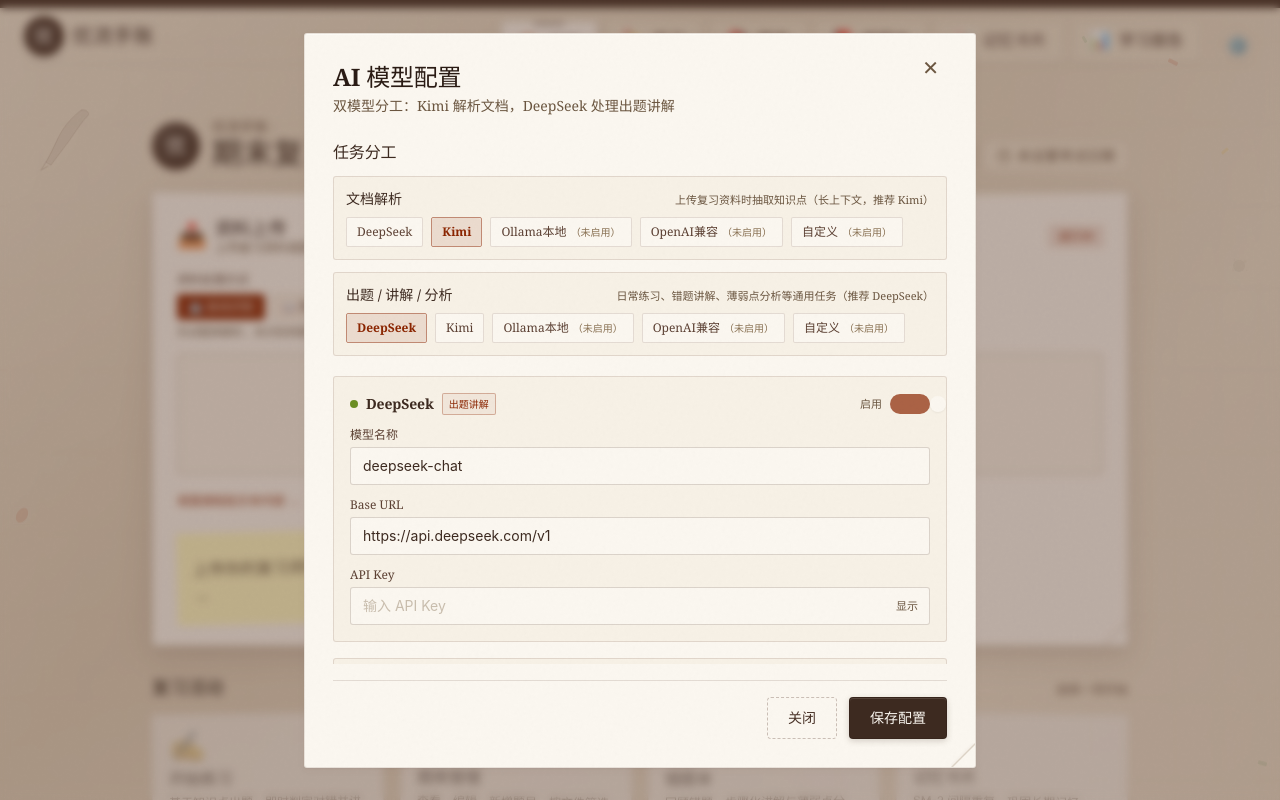
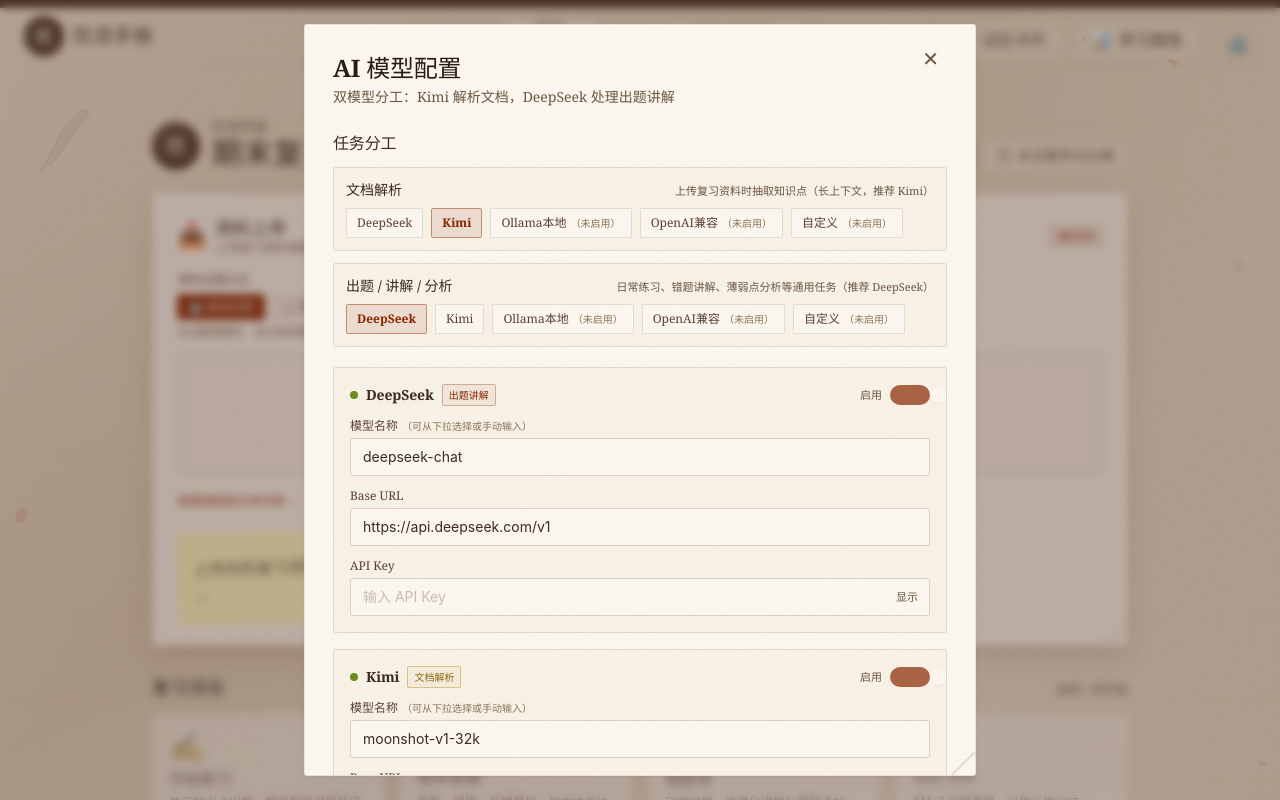
Before and after one commit to mingxingjun/mdlnyy, a React (Vite) app: page /mdlnyy/my-notes in a window 1280 px wide. Both pictures are taken after a click on the button "⚙️". Shown: the top 800 px of the page. Built offline with nearby package versions, Linux system fonts and the light colour scheme; a web font is replaced by a local one.

Commit message:
feat: AI学习助手多Agent协同设计
Co-authored-by: traeagent <traeagent@users.noreply.github.com>

```diff
--- a/src/components/Layout.tsx
+++ b/src/components/Layout.tsx
@@ -1,5 +1,5 @@
-import { useState } from 'react';
-import { motion, AnimatePresence } from 'framer-motion';
+import { useState, type ReactNode } from 'react';
+import { motion } from 'framer-motion';
 import ErrorBoundary from './ErrorBoundary';
 import FallbackView from './FallbackView';
 import ThreeLayerBackground from './ThreeLayerBackground';
@@ -13,39 +13,56 @@
 import QuestionBank from '@/pages/QuestionBank';
 import { useAppStore } from '@/store/useAppStore';
 
-function renderView(activeView: string) {
-  switch (activeView) {
-    case 'practice':
-      return <Practice />;
-    case 'wrongbook':
-      return <Wrongbook />;
-    case 'memory':
-      return <MemoryCards />;
-    case 'supervisor':
-      return <Supervisor />;
-    case 'questionbank':
-      return <QuestionBank />;
-    case 'dashboard':
-    default:
-      return <Dashboard />;
-  }
-}
+type ViewKey = 'dashboard' | 'practice' | 'wrongbook' | 'memory' | 'supervisor' | 'questionbank';
+
+const VIEW_COMPONENTS: Record<ViewKey, () => ReactNode> = {
+  dashboard: () => <Dashboard />,
+  practice: () => <Practice />,
+  wrongbook: () => <Wrongbook />,
+  memory: () => <MemoryCards />,
+  supervisor: () => <Supervisor />,
+  questionbank: () => <QuestionBank />,
+};
+
+const VIEW_ORDER: ViewKey[] = ['dashboard', 'practice', 'wrongbook', 'memory', 'supervisor', 'questionbank'];
 
 function ViewRouter() {
-  const activeView = useAppStore((s) => s.activeView);
+  const activeView = useAppStore((s) => s.activeView) as ViewKey;
+
+  // Keep-alive：记录已挂载过的视图，切换时保留组件状态（不卸载）。
+  // 使用「渲染期间调整 state」模式（React 官方推荐），避免 useEffect 延迟一帧导致闪烁。
+  const [mounted, setMounted] = useState<Set<ViewKey>>(() => new Set([activeView]));
+  if (!mounted.has(activeView)) {
+    setMounted(new Set(mounted).add(activeView));
+  }
+
   return (
     <ErrorBoundary resetKeys={[activeView]} fallback={<FallbackView><ViewRouter /></FallbackView>}>
-      <AnimatePresence mode="wait">
-        <motion.div
-          key={activeView}
-          initial={{ opacity: 0, y: -20, rotate: -4, scale: 0.98 }}
-          animate={{ opacity: 1, y: 0, rotate: 0, scale: 1 }}
-          exit={{ opacity: 0, y: 10, rotate: 2, scale: 0.98 }}
-          transition={{ duration: 0.4, ease: [0.22, 1, 0.36, 1] }}
-        >
-          {renderView(activeView)}
-        </motion.div>
-      </AnimatePresence>
+      {/* 渲染所有已访问过的视图，非激活视图用 hidden 隐藏以保留状态 */}
+      {VIEW_ORDER.filter((key) => mounted.has(key)).map((key) => {
+        const isActive = key === activeView;
+        const Comp = VIEW_COMPONENTS[key];
+        return (
+          <div
+            key={key}
+            hidden={!isActive}
+            aria-hidden={!isActive}
+            className={isActive ? 'block' : 'hidden'}
+          >
+            {isActive ? (
+              <motion.div
+                initial={{ opacity: 0, y: -12, rotate: -3, scale: 0.985 }}
+                animate={{ opacity: 1, y: 0, rotate: 0, scale: 1 }}
+                transition={{ duration: 0.35, ease: [0.22, 1, 0.36, 1] }}
+              >
+                <Comp />
+              </motion.div>
+            ) : (
+              <Comp />
+            )}
+          </div>
+        );
+      })}
     </ErrorBoundary>
   );
 }
--- a/src/components/ModelSettingsModal.tsx
+++ b/src/components/ModelSettingsModal.tsx
@@ -4,7 +4,7 @@
 import VintageButton from './VintageButton';
 import { loadModelSettings, saveModelSettings } from '@/lib/models/api';
 import type { ModelConfig, ModelProvider, ModelSettings, ModelTaskType } from '@/lib/models/types';
-import { DEFAULT_PROVIDERS } from '@/lib/models/types';
+import { DEFAULT_PROVIDERS, MODEL_OPTIONS } from '@/lib/models/types';
 import { useToastStore } from './Toast';
 
 interface ModelSettingsModalProps {
@@ -164,8 +164,8 @@
                 </button>
               </div>
 
-              {/* 可滚动主体区 */}
-              <div className="overflow-y-auto -mx-1 px-1 pb-1 mt-1 min-h-0 max-h-[calc(100vh-16rem)]">
+              {/* 可滚动主体区：用 flex-1 + min-h-0 自适应剩余高度，避免固定 max-h 在小屏裁切 */}
+              <div className="flex-1 overflow-y-auto -mx-1 px-1 pb-1 mt-1 min-h-0">
               {/* 任务分工 */}
               <h3 className="font-serif text-base text-ink-800 font-semibold mb-3 mt-5">任务分工</h3>
               <div className="space-y-3 mb-5">
@@ -275,18 +275,32 @@
                         </div>
                       </div>
 
-                      {/* Model name */}
+                      {/* Model name —— datalist 提供常用模型下拉，同时允许自定义输入 */}
                       <div className="mb-3">
-                        <label htmlFor={`cfg-model-${key}`} className="block text-xs font-serif text-ink-600 mb-1">模型名称</label>
+                        <label htmlFor={`cfg-model-${key}`} className="block text-xs font-serif text-ink-600 mb-1">
+                          模型名称
+                          {MODEL_OPTIONS[key].length > 0 && (
+                            <span className="text-[10px] text-ink-400 ml-1">（可从下拉选择或手动输入）</span>
+                          )}
+                        </label>
                         <input
                           id={`cfg-model-${key}`}
                           type="text"
+                          list={`model-options-${key}`}
                           value={config.model}
                           onChange={(e) => updateProvider(key, 'model', e.target.value)}
-                          placeholder="模型名称"
+                          placeholder="选择或输入模型 ID"
                           aria-label={`${PROVIDER_LABELS[key]} 模型名称`}
+                          autoComplete="off"
                           className={inputClass}
                         />
+                        {MODEL_OPTIONS[key].length > 0 && (
+                          <datalist id={`model-options-${key}`}>
+                            {MODEL_OPTIONS[key].map((opt) => (
+                              <option key={opt.id} value={opt.id}>{opt.label}</option>
+                            ))}
+                          </datalist>
+                        )}
                       </div>
 
                       {/* Base URL */}
--- a/src/components/ThreeLayerBackground.tsx
+++ b/src/components/ThreeLayerBackground.tsx
@@ -1,4 +1,4 @@
-import { useMemo, type ReactNode } from 'react';
+import { memo, useMemo, type ReactNode } from 'react';
 import { motion, useReducedMotion } from 'framer-motion';
 import { cn } from '@/lib/utils';
 
@@ -110,7 +110,7 @@
   );
 }
 
-export default function ThreeLayerBackground({ children, className }: ThreeLayerBackgroundProps) {
+function ThreeLayerBackgroundInner({ children, className }: ThreeLayerBackgroundProps) {
   const reduce = useReducedMotion();
   const decorItems = useMemo<DecorItem[]>(() => {
     const colors = [
@@ -267,7 +267,6 @@
                 key={item.id}
                 style={posStyle}
                 {...floatAnimation(item.floatDelay, 4 + (item.id % 4))}
-                className="backdrop-blur-[1px]"
               >
                 {item.type === 'feather' && <FeatherPen style={{ opacity: 0.4 }} />}
                 {item.type === 'confetti' && <Confetti size={item.size} color={item.color} rotation={item.rotation} />}
@@ -279,7 +278,7 @@
           }
 
           return (
-            <div key={item.id} style={posStyle} className="backdrop-blur-[1px]">
+            <div key={item.id} style={posStyle}>
               {item.type === 'feather' && <FeatherPen style={{ opacity: 0.4 }} />}
               {item.type === 'confetti' && <Confetti size={item.size} color={item.color} rotation={item.rotation} />}
               {item.type === 'snippet' && <SmallSnippet color={item.color} rotation={item.rotation} />}
@@ -303,3 +302,7 @@
     </div>
   );
 }
+
+// memo：背景装饰为静态内容，父组件状态变化时无需重渲染
+const ThreeLayerBackground = memo(ThreeLayerBackgroundInner);
+export default ThreeLayerBackground;
--- a/src/lib/agents/definitions.ts
+++ b/src/lib/agents/definitions.ts
@@ -148,7 +148,8 @@
       },
     ],
     temperature: 0.5,
-    maxTokens: 4096,
+    // 单批最多 8 题，4096 易被截断导致题目不完整；提升至 8192 保证完整输出
+    maxTokens: 8192,
   },
 
   /* ───────────── Explanation Agent 讲解 ───────────── */
--- a/src/lib/models/types.ts
+++ b/src/lib/models/types.ts
@@ -99,3 +99,41 @@
   doc_parse: 'kimi',
   chat: 'deepseek',
 };
+
+/**
+ * 各厂商可选模型 ID 列表（2026 年最新可用模型）。
+ * 用于 AI 配置页面的模型选择下拉，同时允许用户自定义输入。
+ */
+export const MODEL_OPTIONS: Record<ModelProvider, { id: string; label: string }[]> = {
+  deepseek: [
+    { id: 'deepseek-chat', label: 'deepseek-chat（通用对话，稳定）' },
+    { id: 'deepseek-reasoner', label: 'deepseek-reasoner（推理增强）' },
+  ],
+  kimi: [
+    { id: 'moonshot-v1-8k', label: 'moonshot-v1-8k（短文档）' },
+    { id: 'moonshot-v1-32k', label: 'moonshot-v1-32k（中长文档，推荐）' },
+    { id: 'moonshot-v1-128k', label: 'moonshot-v1-128k（超长文档）' },
+  ],
+  ollama: [
+    { id: 'qwen2.5:7b', label: 'qwen2.5:7b（轻量通用）' },
+    { id: 'qwen2.5:14b', label: 'qwen2.5:14b（中等）' },
+    { id: 'qwen2.5:32b', label: 'qwen2.5:32b（高质量）' },
+    { id: 'qwen2.5-coder:7b', label: 'qwen2.5-coder:7b（代码）' },
+    { id: 'llama3.3:70b', label: 'llama3.3:70b（大模型）' },
+    { id: 'deepseek-r1:7b', label: 'deepseek-r1:7b（推理）' },
+    { id: 'deepseek-r1:14b', label: 'deepseek-r1:14b（推理）' },
+    { id: 'gemma3:4b', label: 'gemma3:4b（轻量）' },
+    { id: 'phi4:14b', label: 'phi4:14b（推理）' },
+    { id: 'mistral:7b', label: 'mistral:7b（通用）' },
+  ],
+  openai: [
+    { id: 'gpt-4o-mini', label: 'gpt-4o-mini（快速经济）' },
+    { id: 'gpt-4o', label: 'gpt-4o（多模态旗舰）' },
+    { id: 'gpt-4.1-mini', label: 'gpt-4.1-mini（高效）' },
+    { id: 'gpt-4.1', label: 'gpt-4.1（高精度）' },
+    { id: 'gpt-4.1-nano', label: 'gpt-4.1-nano（最经济）' },
+    { id: 'o4-mini', label: 'o4-mini（推理轻量）' },
+    { id: 'o3-mini', label: 'o3-mini（推理经济）' },
+  ],
+  custom: [],
+};
--- a/src/pages/Dashboard.tsx
+++ b/src/pages/Dashboard.tsx
@@ -749,11 +749,15 @@
    ═══════════════════════════════════════════════════════ */
 
 function MaterialUploadCard() {
-  const {
-    materials, addMaterial, updateMaterial, removeMaterial,
-    addKnowledgePoints, replaceQuestionsByMaterial,
-    setLearningState, learningState,
-  } = useAppStore();
+  // 选择器订阅：避免任意 store 变更触发本组件重渲染
+  const materials = useAppStore((s) => s.materials);
+  const addMaterial = useAppStore((s) => s.addMaterial);
+  const updateMaterial = useAppStore((s) => s.updateMaterial);
+  const removeMaterial = useAppStore((s) => s.removeMaterial);
+  const addKnowledgePoints = useAppStore((s) => s.addKnowledgePoints);
+  const replaceQuestionsByMaterial = useAppStore((s) => s.replaceQuestionsByMaterial);
+  const setLearningState = useAppStore((s) => s.setLearningState);
+  const learningState = useAppStore((s) => s.learningState);
   const { addToast } = useToastStore();
 
   const fileInputRef = useRef<HTMLInputElement>(null);
@@ -1308,10 +1312,12 @@
    ═══════════════════════════════════════════════════════ */
 
 function ActivityCardList() {
-  const {
-    learningState, wrongQuestions, memoryCards, questions,
-    setActiveView,
-  } = useAppStore();
+  // 选择器订阅：仅订阅本组件实际使用的字段
+  const learningState = useAppStore((s) => s.learningState);
+  const wrongQuestions = useAppStore((s) => s.wrongQuestions);
+  const memoryCards = useAppStore((s) => s.memoryCards);
+  const questions = useAppStore((s) => s.questions);
+  const setActiveView = useAppStore((s) => s.setActiveView);
 
   const today = useMemo(() => todayISO(), []);
   const dueCardsCount = useMemo(
--- a/src/pages/Practice.tsx
+++ b/src/pages/Practice.tsx
@@ -1,4 +1,4 @@
-import { useCallback, useEffect, useMemo, useRef, useState } from 'react';
+import { memo, useCallback, useEffect, useMemo, useRef, useState } from 'react';
 import { motion, AnimatePresence } from 'framer-motion';
 import {
   ArrowLeft, Check, X, Lightbulb, RefreshCw, Home,
@@ -232,6 +232,59 @@
   return cn.includes(un) || un.includes(cn);
 }
 
+/**
+ * AI 判题兜底：当本地字符串匹配判定为「错」时（尤其中文简答/填空/计算题），
+ * 调用出题 Agent 用语义判断用户答案是否与标准答案等价，避免因表述差异误判。
+ * 返回 true 表示 AI 认为答对；失败或超时按 false 处理（保持本地判定结果）。
+ */
+async function judgeAnswerWithAI(
+  question: Question,
+  userAnswer: string,
+  signal?: AbortSignal,
+): Promise<boolean> {
+  const agent = getAgent('question-agent');
+  if (!agent) return false;
+  try {
+    const settings = loadModelSettings();
+    if (!isTaskConfigured(settings, 'chat')) return false;
+
+    const optionsBlock =
+      question.options && question.options.length > 0
+        ? `【选项】\n${question.options.join('\n')}\n`
+        : '';
+    const input = `请判定以下学生答案的对错，输出判定结果 JSON。
+
+【题干】${question.stem}
+${optionsBlock}【学生答案】${userAnswer}
+【标准答案】${question.answer}
+【题目原解析】${question.explanation || '（无）'}
+
+【判定原则】
+- 选择题：字母一致即对
+- 填空/简答/计算题：语义等价即对（含同义表达、单位等价、公式等价、计算结果一致）
+- 仅输出 JSON，不要 markdown 代码块
+
+【输出 JSON Schema】
+{
+  "correct": true,
+  "userAnswer": "${userAnswer.slice(0, 50)}",
+  "correctAnswer": "...",
+  "brief": "判定依据一句话"
+}`;
+
+    const userMessage = compressPrompt(agent, input);
+    const { content } = await callModelForTask(
+      settings, 'chat', agent.systemPrompt, userMessage, signal,
+      { temperature: 0.2, maxTokens: 512 },
+    );
+    const cleaned = stripCodeFence(content);
+    const parsed = JSON.parse(cleaned) as { correct?: unknown };
+    return parsed?.correct === true;
+  } catch {
+    return false;
+  }
+}
+
 /** 将讲解结构序列化为错题本的 stepBreakdown 字符串 */
 function formatStepBreakdown(exp: ParsedExplanation): string {
   const lines: string[] = [];
@@ -248,14 +301,14 @@
    小型展示组件
    ═══════════════════════════════════════════════════════ */
 
-function StatCard({ label, value, color }: { label: string; value: string | number; color: string }) {
+const StatCard = memo(function StatCard({ label, value, color }: { label: string; value: string | number; color: string }) {
   return (
     <div className="rounded-paper border border-ink-600/10 bg-paper-100/50 px-3 py-3 text-center">
       <p className="text-xs text-ink-500 font-sans mb-1">{label}</p>
       <p className={cn('font-serif text-2xl font-bold leading-none', color)}>{value}</p>
     </div>
   );
-}
+});
 
 interface ExplanationPanelProps {
   selectedStyle: ExplanationStyle;
@@ -266,7 +319,7 @@
   autoRecorded: boolean;
 }
 
-function ExplanationPanel({
+const ExplanationPanel = memo(function ExplanationPanel({
   selectedStyle, onStyleChange, loading, explanation, onGoWrongbook, autoRecorded,
 }: ExplanationPanelProps) {
   return (
@@ -372,7 +425,7 @@
       </div>
     </PaperCard>
   );
-}
+});
 
 /* ═══════════════════════════════════════════════════════
    主组件
@@ -401,6 +454,8 @@
   const [userAnswer, setUserAnswer] = useState('');
   const [selectedOptionIdx, setSelectedOptionIdx] = useState<number | null>(null);
   const [judged, setJudged] = useState<JudgedResult | null>(null);
+  /** AI 语义判题进行中（非选择题本地匹配为「错」时触发兜底） */
+  const [judging, setJudging] = useState(false);
   const [explanation, setExplanation] = useState<ParsedExplanation | null>(null);
   const [explanationLoading, setExplanationLoading] = useState(false);
   const [selectedStyle, setSelectedStyle] = useState<ExplanationStyle>('detailed');
@@ -426,6 +481,7 @@
     setUserAnswer('');
     setSelectedOptionIdx(null);
     setJudged(null);
+    setJudging(false);
     setExplanation(null);
     setExplanationLoading(false);
     setAddedToWrongbook(false);
@@ -666,7 +722,7 @@
     }
   }, [genMode, bankQuestions, selectedMaterialId, knowledgePoints, startBankSession, startKnowledgeSession, addQuestions, addToast, resetQuestionState]);
 
-  const handleSubmit = useCallback(() => {
+  const handleSubmit = useCallback(async () => {
     const q = sessionQuestions[currentIndex];
     if (!q) return;
     const ua = userAnswer.trim();
@@ -674,7 +730,26 @@
       addToast('warning', '请先作答');
       return;
     }
-    const isCorrect = judgeAnswer(q, ua);
+
+    // 本地判定：选择题精确匹配（权威）；非选择题用归一化包含匹配
+    let isCorrect = judgeAnswer(q, ua);
+
+    // AI 语义判题兜底：非选择题且本地判为「错」时，调用 AI 复核是否语义等价，
+    // 避免因同义表述、单位写法、公式变形等差异误判为错。
+    if (!isCorrect && q.type !== 'choice' && isApiKeyConfigured()) {
+      setJudging(true);
+      abortRef.current?.abort();
+      const controller = new AbortController();
+      abortRef.current = controller;
+      try {
+        const aiSaysCorrect = await judgeAnswerWithAI(q, ua, controller.signal);
+        if (controller.signal.aborted) return;
+        if (aiSaysCorrect) isCorrect = true;
+      } finally {
+        if (!controller.signal.aborted) setJudging(false);
+      }
+    }
+
     const timeSpentMs = Date.now() - questionStartRef.current;
     addAnswerRecord({
       questionId: q.id,
@@ -1027,7 +1102,7 @@
                       variant="secondary"
                       className={cn('w-full justify-start text-left h-auto py-2.5 whitespace-normal', optCls)}
                       onClick={() => {
-                        if (!judged) {
+                        if (!judged && !judging) {
                           setSelectedOptionIdx(idx);
                           setUserAnswer(opt);
                         }
@@ -1054,7 +1129,7 @@
               <textarea
                 value={userAnswer}
                 onChange={(e) => setUserAnswer(e.target.value)}
-                disabled={judged != null}
+                disabled={judged != null || judging}
                 placeholder="请输入你的答案..."
                 aria-label="输入你的答案"
                 title="输入你的答案"
@@ -1069,11 +1144,11 @@
                 <VintageButton
                   variant="primary"
                   size="lg"
-                  disabled={!userAnswer.trim()}
-                  onClick={handleSubmit}
+                  disabled={!userAnswer.trim() || judging}
+                  onClick={() => void handleSubmit()}
                   className="w-full sm:w-auto"
                 >
-                  提交作答
+                  {judging ? 'AI 判定中…' : '提交作答'}
                 </VintageButton>
               </div>
             ) : (
--- a/vite.config.ts
+++ b/vite.config.ts
@@ -7,6 +7,21 @@
   base: '/mdlnyy/',
   build: {
     sourcemap: false,
+    rollupOptions: {
+      output: {
+        // 代码分割：将第三方依赖拆分为独立 chunk，提升首屏加载与缓存命中率
+        manualChunks: {
+          // React 核心（react + react-dom + react-dom/client）
+          'react-vendor': ['react', 'react-dom'],
+          // framer-motion 动画库单独拆分（体积较大）
+          'motion-vendor': ['framer-motion'],
+          // 图标库单独拆分
+          'icons-vendor': ['lucide-react'],
+          // 状态管理
+          'state-vendor': ['zustand'],
+        },
+      },
+    },
   },
   plugins: [
     react(),
```
